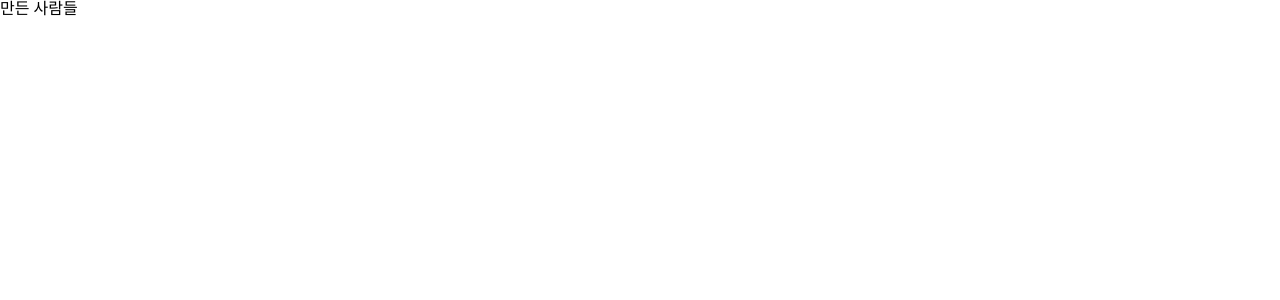
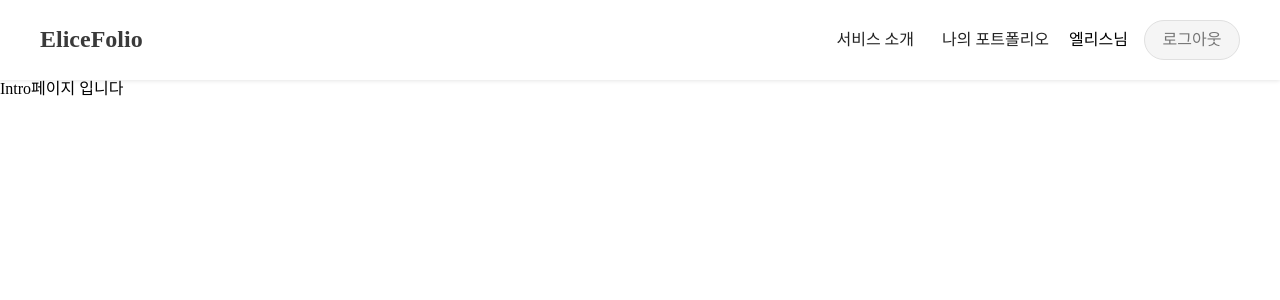
Before and after one commit to kkonieo/ts_shampoo, a React (Create React App) app: page /intro in a window 1280 px wide. Shown: the top 300 px of the page. Built offline with nearby package versions, Linux system fonts and the light colour scheme.

Commit message:
feat: 서비스 소개 페이지 추가

```diff
--- a/src/App.tsx
+++ b/src/App.tsx
@@ -9,6 +9,7 @@ import {
     Login,
     SignUp,
     ContactMe,
+    Intro,
     Spinner,
 } from './pages';
 import { BrowserRouter } from 'react-router-dom';
@@ -28,7 +29,7 @@ function App() {
                     <Route path="/login" element={<Login />} />
                     <Route path="/redirect" element={<Spinner />} />
                     <Route path="/signup" element={<SignUp />} />
-                    <Route path="intro" element={<p>만든 사람들</p>}></Route>
+                    <Route path="/intro" element={<Intro />}></Route>
                     <Route path=":id" element={<NavPage />}>
                         <Route path="" element={<Navigate to="aboutme" />} />
                         <Route path="aboutme" element={<AboutMePage />} />
--- a/src/components/home/HeaderView.tsx
+++ b/src/components/home/HeaderView.tsx
@@ -9,7 +9,7 @@ export const HeaderView = ({ name }: { name: string }) => {
         return (
             <>
                 <ButtonGroupDiv>
-                    <Button to="login">로그인</Button>
+                    <Button to="/login">로그인</Button>
                 </ButtonGroupDiv>
             </>
         );
@@ -17,7 +17,7 @@ export const HeaderView = ({ name }: { name: string }) => {
     const Logout = () => {
         return (
             <>
-                <NavLink to="#">나의 포트폴리오</NavLink>
+                <NavLink to="/id">나의 포트폴리오</NavLink>
                 <IdSpan>{name}님</IdSpan>
                 <LogoutButton
                     to="/"
@@ -38,7 +38,7 @@ export const HeaderView = ({ name }: { name: string }) => {
                     <Logo>EliceFolio</Logo>
                 </LogoLink>
                 <Nav>
-                    <NavLink to="#">서비스 소개</NavLink>
+                    <NavLink to="/intro">서비스 소개</NavLink>
                     {login ? <Login /> : <Logout />}
                 </Nav>
             </Header>
--- a/src/pages/index.tsx
+++ b/src/pages/index.tsx
@@ -8,3 +8,4 @@ export { DetailEditPage, ProjectEditPage } from './edit';
 export { PageNotFound } from './PageNotFound';
 export { Login, SignUp, Spinner } from './login';
 export { ContactMe } from './contact/ContactMe';
+export { Intro } from './intro';
--- /dev/null
+++ b/src/pages/intro/Intro.tsx
@@ -0,0 +1,12 @@
+import { Header } from '../../components/home/Header';
+
+const Intro = () => {
+    return (
+        <>
+            <Header />
+            <div>Intro페이지 입니다</div>
+        </>
+    );
+};
+
+export default Intro;
--- /dev/null
+++ b/src/pages/intro/index.tsx
@@ -0,0 +1 @@
+export { default as Intro } from './Intro';
```
